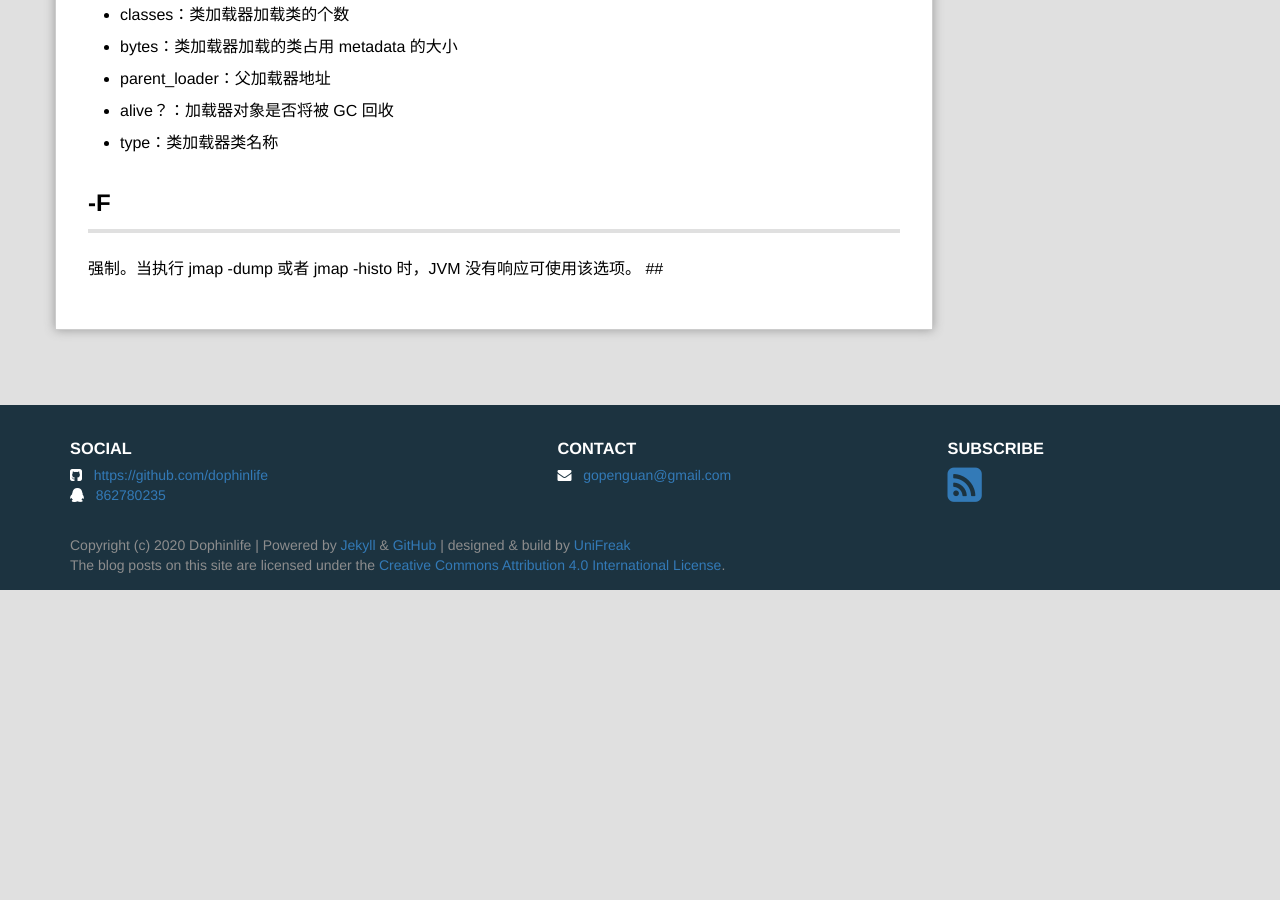
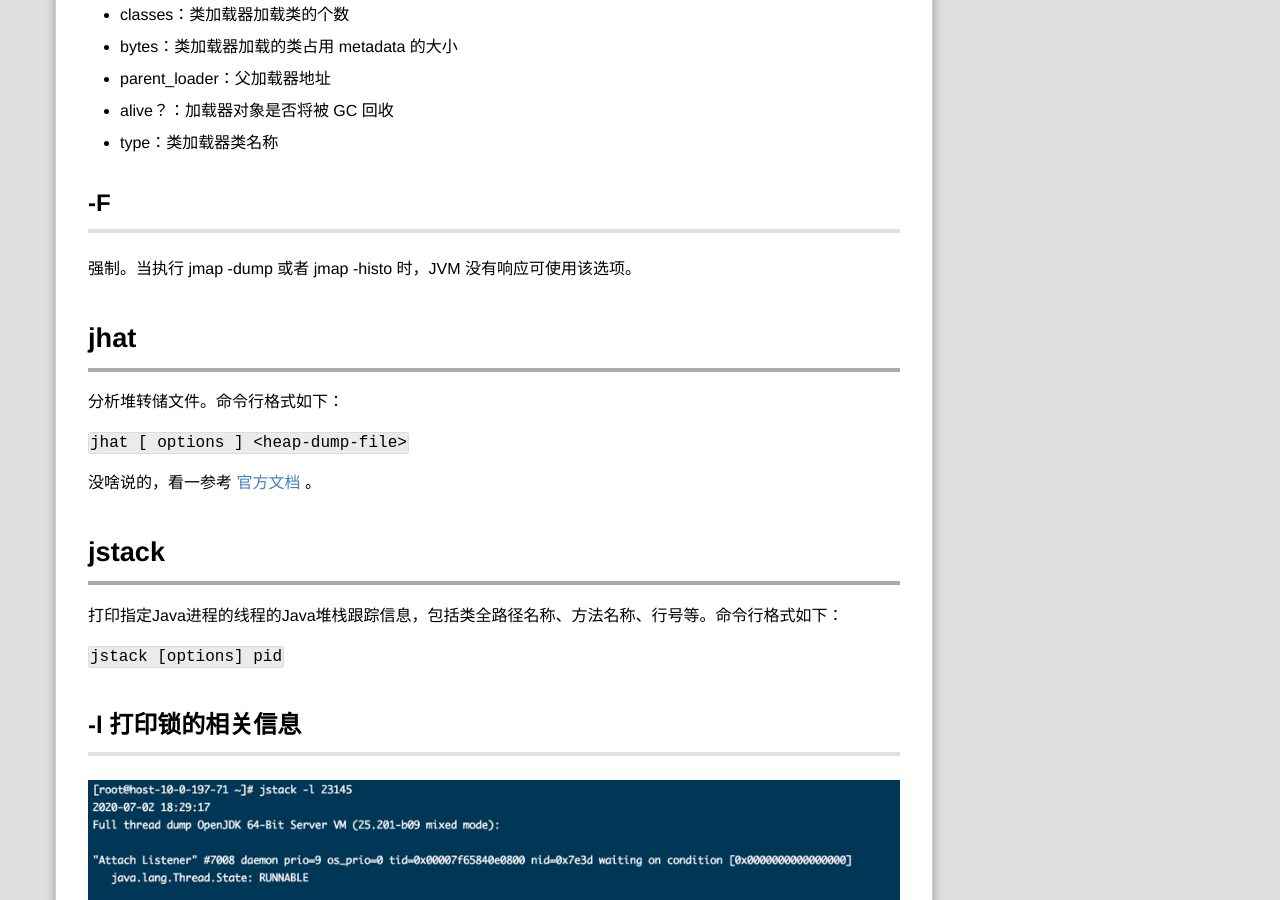
Before and after one commit to dophinlife/dophinlife.github.io, a Jekyll site: the page built from _posts/2020-06-28-jvm-tuning-tools.md, in a window 1280 px wide and 900 px high, scrolled down 6914 px. Built offline with Jekyll 4.4.1, drawn with Linux system fonts in a browser that asks for light colours; before the commit the page ends 7504 px from its top, so only the background shows below that; some of the changed text lies outside the part shown.

Commit message:
jhat & jstack completed

```diff
--- a/_posts/2020-06-28-jvm-tuning-tools.md
+++ b/_posts/2020-06-28-jvm-tuning-tools.md
@@ -175,4 +175,20 @@ JVM 内部类以 * 开始。如果指定 live，表示打印存活对象。输
 
 ## -F
 强制。当执行 jmap -dump 或者 jmap -histo 时，JVM 没有响应可使用该选项。
-##
+
+# jhat
+
+分析堆转储文件。命令行格式如下：
+
+`jhat [ options ] <heap-dump-file>`
+
+没啥说的，看一参考 [官方文档](https://docs.oracle.com/javase/7/docs/technotes/tools/share/jhat.html) 。
+
+# jstack
+
+打印指定Java进程的线程的Java堆栈跟踪信息，包括类全路径名称、方法名称、行号等。命令行格式如下：
+
+`jstack [options] pid`
+
+## -l 打印锁的相关信息
+![](../assets/images/202006/jstack-l.png)
```
Also changed, not shown: assets/images/202006/jstack-l.png (added).
